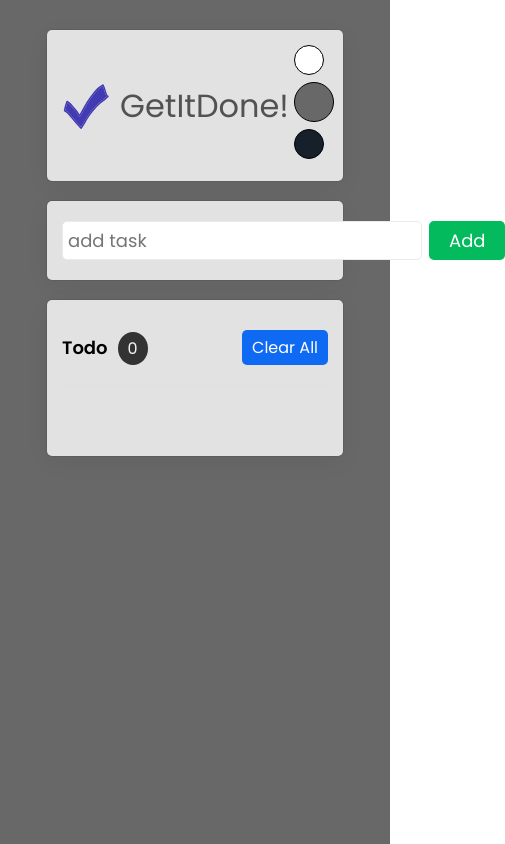
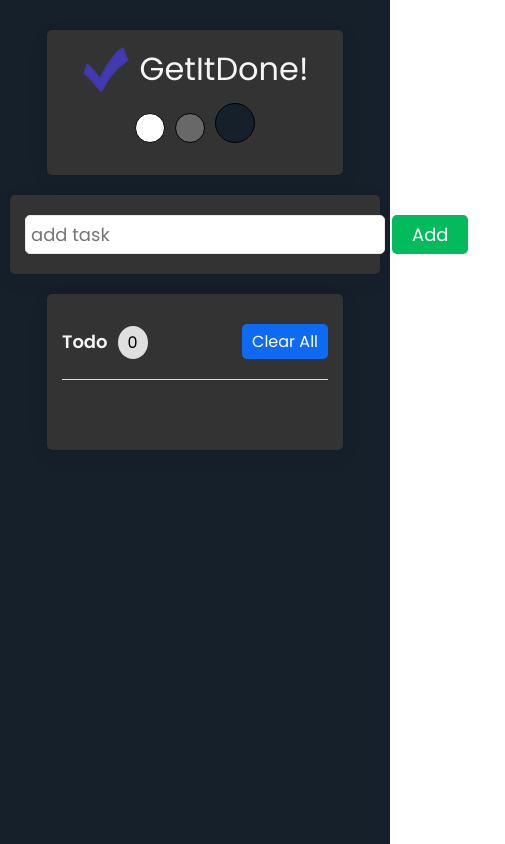
Before and after one commit to frankintech00/getitdone, a React (Create React App) app: page / in a window 390 px wide. Shown: the whole page, 505 px wide, since content can reach past the window. Built offline with nearby package versions, Linux system fonts and the light colour scheme.

Commit message:
added netlify.toml

```diff
--- a/src/App.js
+++ b/src/App.js
@@ -18,7 +18,7 @@ function App() {
   // State to store the theme of the app
   const [theme, setTheme] = useState(
     // Get the theme from local storage, or the default value "medium" if there is no data in local storage
-    JSON.parse(localStorage.getItem("theme")) || "medium"
+    JSON.parse(localStorage.getItem("theme")) || "dark"
   );
 
   // Function to handle adding or updating a task
--- a/src/index.css
+++ b/src/index.css
@@ -112,7 +112,8 @@ header span.title.dark {
   padding: 20px 15px;
   border-radius: 5px;
   background-color: #ffffff;
-  max-width: 80%;
+  max-width: fit-content;
+  min-width: 80%;
   margin: 20px auto;
   box-shadow: var(--box-shadow);
 }
@@ -293,14 +294,21 @@ header span.title.dark {
   cursor: pointer;
 }
 
-@media only screen and (max-width: 800px) {
+@media only screen and (max-width: 992px) {
   .showTask li {
     width: 40%;
   }
 }
 
-@media only screen and (max-width: 600px) {
+@media only screen and (max-width: 565px) {
   .showTask li {
-    width: 40%;
+    width: 100%;
+  }
+  header {
+    flex-direction: column;
+  }
+
+  header .themeSelector span {
+    margin: 10px 5px;
   }
 }
```
Also changed, not shown: 1 other file (tests, documents, lock files or other folders).
